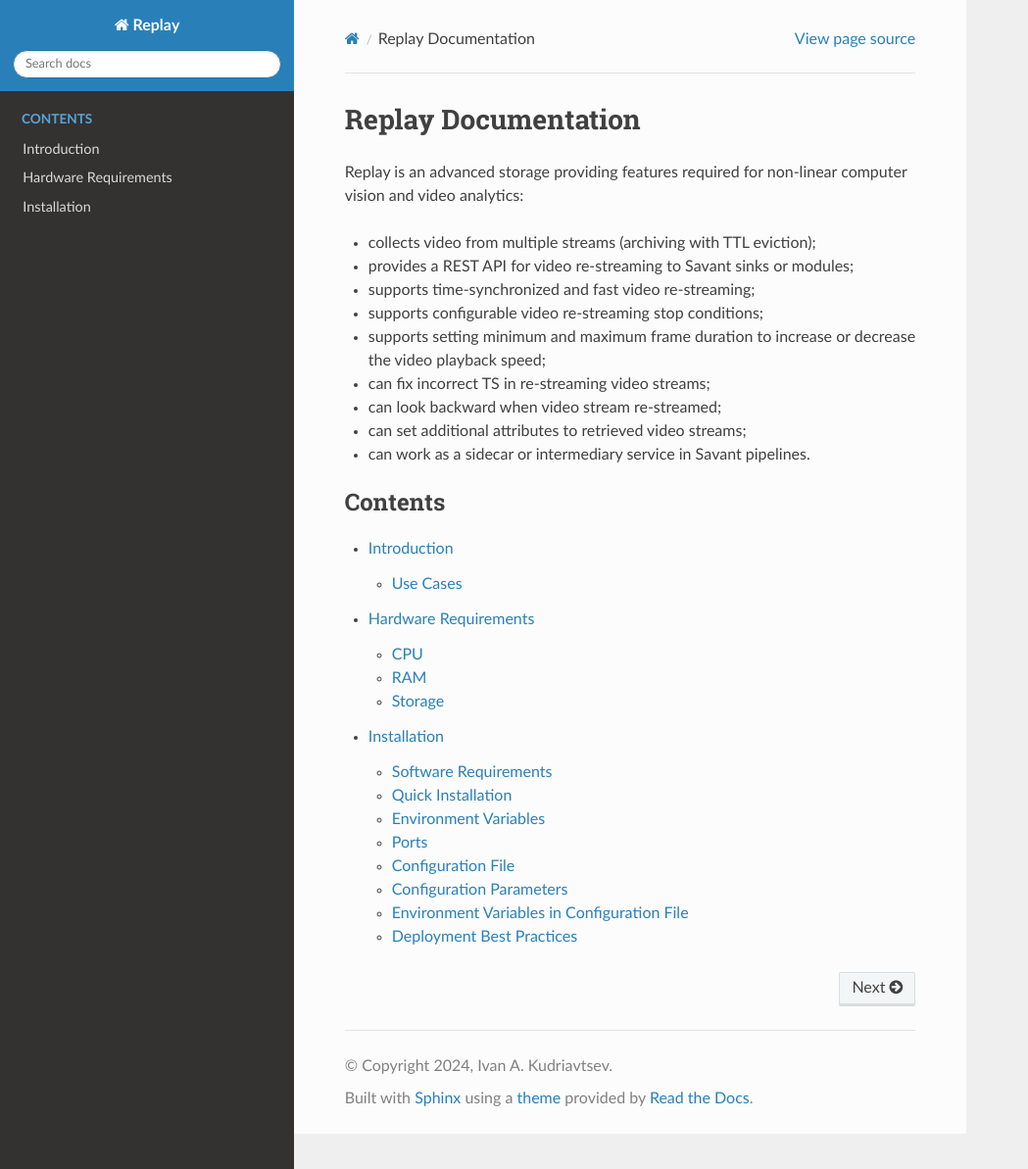
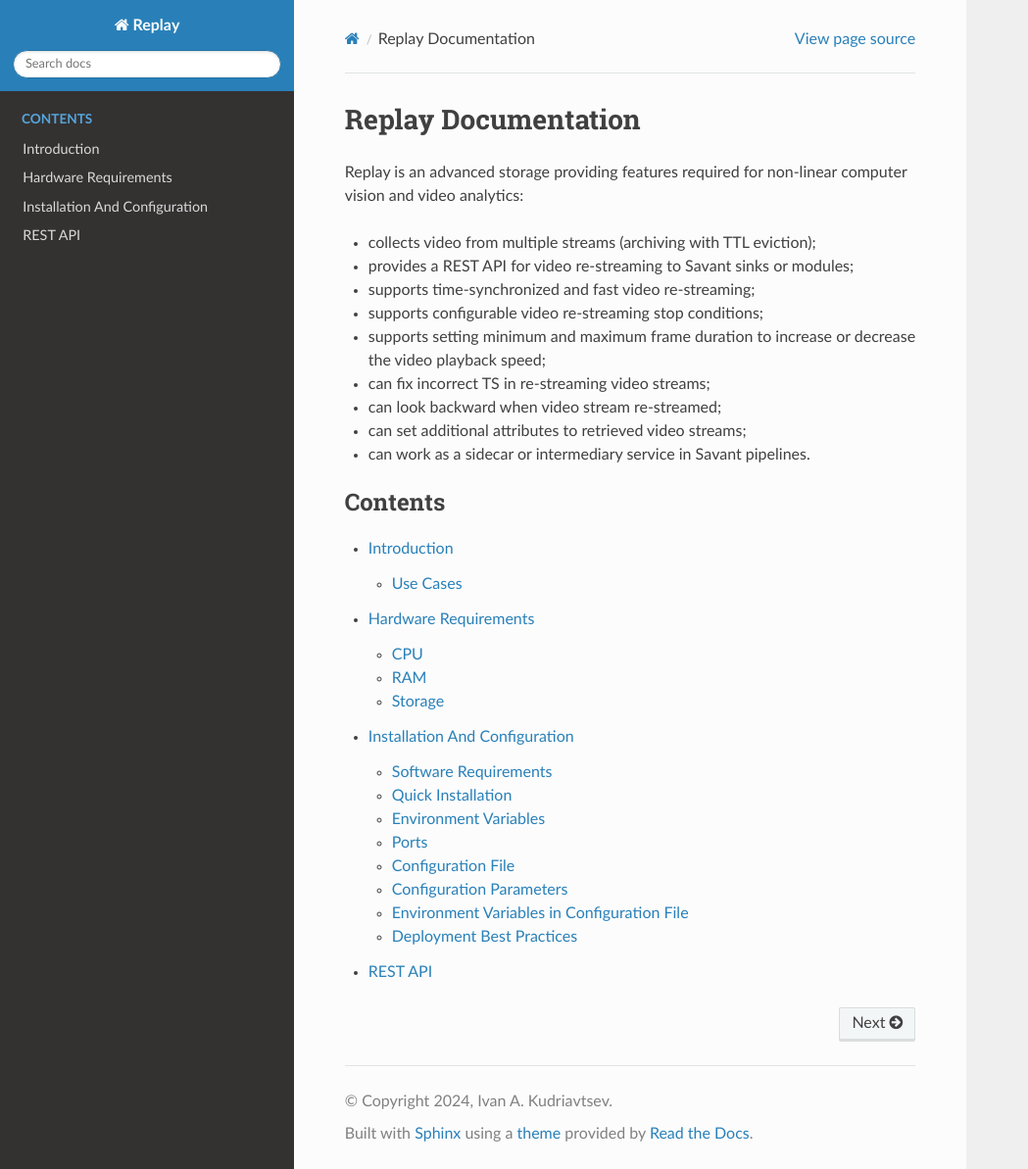
Before and after one commit to insight-platform/Replay, a Sphinx documentation site: the page built from docs/index.rst, in a window 1280 px wide and 1193 px high. Shown: the whole window at 98% size, without its empty margins (0-1049 px from the left). Built offline with Sphinx 7.4.7 and the Read the Docs theme 2.0.0, drawn with Linux system fonts in a browser that asks for light colours.

```diff
--- a/docs/index.rst
+++ b/docs/index.rst
@@ -20,3 +20,4 @@
    sections/0_introduction
    sections/1_platforms
    sections/2_installation
+   sections/3_api
--- a/docs/sections/2_installation.rst
+++ b/docs/sections/2_installation.rst
@@ -1,5 +1,5 @@
-Installation
-============
+Installation And Configuration
+==============================
 
 Software Requirements
 ---------------------
--- /dev/null
+++ b/docs/sections/3_api.rst
@@ -0,0 +1,4 @@
+REST API
+============
+
+TODO
```
